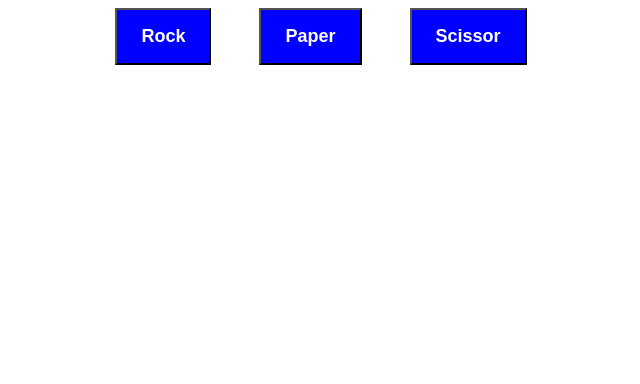
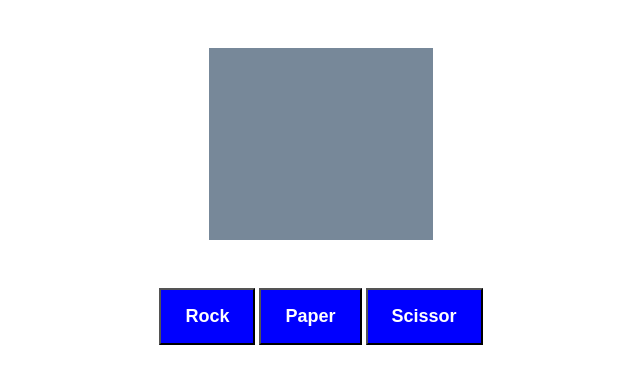
Before and after one commit to JoKu21/odin-rock-paper-scissors, a plain HTML site: page index.html in a window 1280 px wide. Shown: the whole page, without its empty margins (319-959 px from the left). Drawn offline with Linux system fonts and the light colour scheme.

Commit message:
Add CSS-File. Netxt: Images

```diff
--- a/index.html
+++ b/index.html
@@ -9,8 +9,13 @@
     <title>Rock-Paper-Scissors</title>
 </head>
 <body>
-    <button id="rock" class="btn">Rock</button>
-    <button id="paper" class="btn">Paper</button>
-    <button id="scissor" class="btn">Scissor</button>
+    <div class="container">
+        <div id="output" type="text"></div>
+    </div>
+    <div class="container">
+        <button id="rock" class="btn">Rock</button>
+        <button id="paper" class="btn">Paper</button>
+        <button id="scissor" class="btn">Scissor</button>
+    </div>
 </body>
 </html>
--- a/styles.css
+++ b/styles.css
@@ -1,8 +1,10 @@
 body {
     display: flex;
+    flex-direction: column;
     justify-content: center;
     align-items: center;
     gap: 3rem;
+    margin-top: 3rem;
 }
 
 button {
@@ -12,3 +14,13 @@ button {
     font-size: large;
     font-weight: bold;
 }
+
+#output {
+    display: flex;
+    background-color: lightslategray;
+    color: white;
+    min-height: 10rem;
+    width: 10rem;
+    margin: 0 auto;
+    padding: 1rem 2rem;
+}
```
